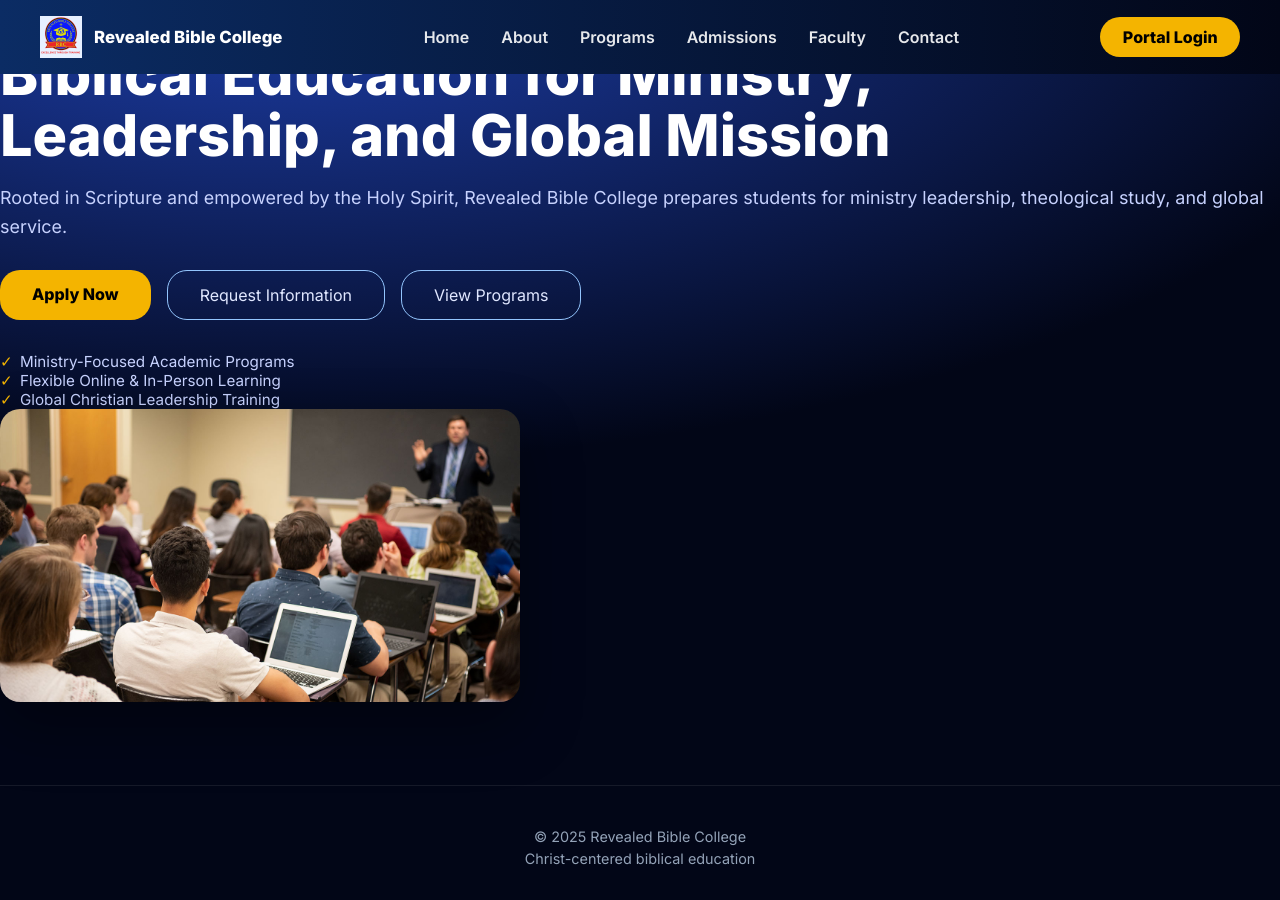
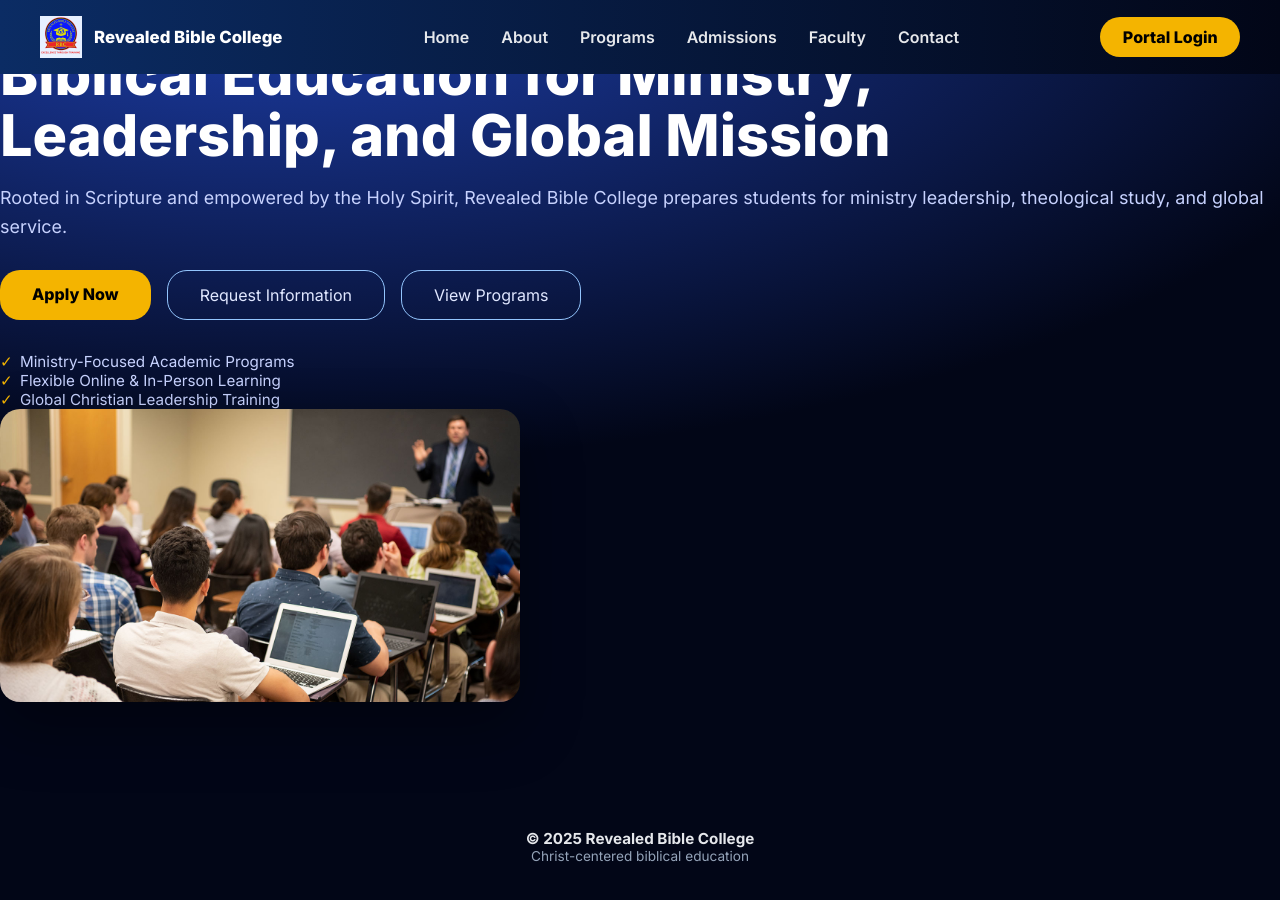
Before and after one commit to WillieKM/my-student-portal, a Jekyll site: the page built from index.html, in a window 1280 px wide and 900 px high, scrolled down 109 px. Built offline with Jekyll 4.4.1, drawn with Linux system fonts in a browser that asks for light colours.

Commit message:
Update main.css

```diff
--- a/assets/css/main.css
+++ b/assets/css/main.css
@@ -314,12 +314,11 @@
   font-size: 0.95rem;
   line-height: 1.6;
 }
+/* ================= FOOTER (FINAL – FIXED) ================= */
 
-/* ================= FOOTER ================= */
 .site-footer {
   background: #020617;
-  border-top: 1px solid rgba(255,255,255,0.08);
-  padding: 2.5rem 2.5rem 1.75rem;
+  padding: 2.75rem 2.5rem 2.25rem;
 }
 
 .footer-inner {
@@ -329,10 +328,23 @@
 }
 
 .footer-inner p {
+  margin: 0;
+}
+
+.footer-brand {
+  font-size: 0.95rem;
+  font-weight: 700;
+  color: #e5e7eb;
+  margin-bottom: 0.35rem;
+}
+
+.footer-tagline {
+  font-size: 0.85rem;
   color: #94a3b8;
-  font-size: 0.9rem;
-  line-height: 1.5;
 }
+
+
+
 
 
 /* ================= ACCESSIBILITY ================= */
```
